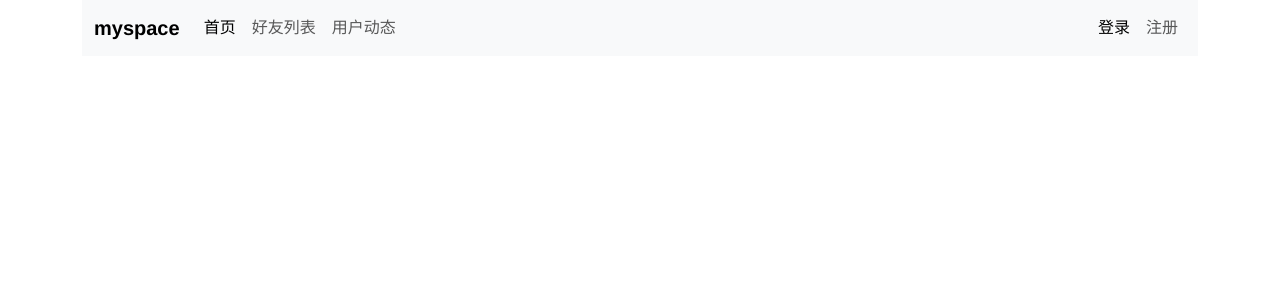
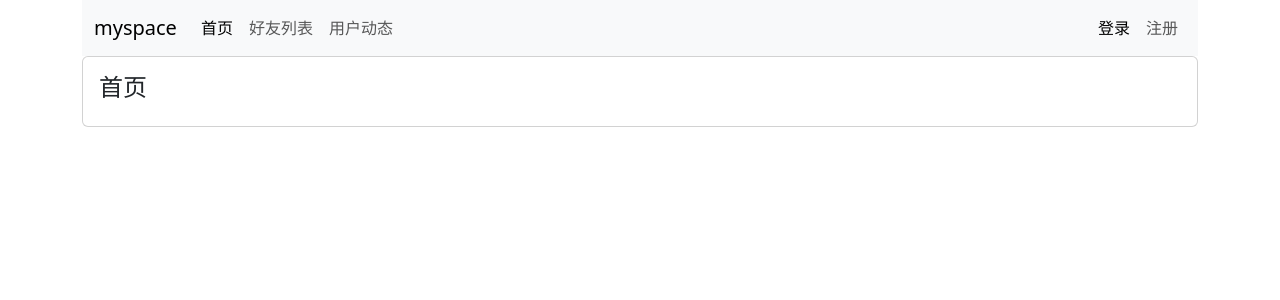
Before and after one commit to xiongxingqi/myspace, a Vue app: page / in a window 1280 px wide. Shown: the top 300 px of the page. Built offline with nearby package versions, Linux system fonts and the light colour scheme.

Commit message:
路由页面及basecontent页面完成搭建

```diff
--- a/src/App.vue
+++ b/src/App.vue
@@ -1,6 +1,9 @@
 <template>
-  <NavBar/>
-  <router-view/>
+    <NavBar/>
+    <div class="container">
+      <router-view/>
+    </div>
+
 </template>
 
 <script>
@@ -18,25 +21,7 @@ export default {
 </script>
 
 
-<style>
-#app {
-  font-family: Avenir, Helvetica, Arial, sans-serif;
-  -webkit-font-smoothing: antialiased;
-  -moz-osx-font-smoothing: grayscale;
-  text-align: center;
-  color: #2c3e50;
-}
+<style scoped>
 
-nav {
-  padding: 30px;
-}
 
-nav a {
-  font-weight: bold;
-  color: #2c3e50;
-}
-
-nav a.router-link-exact-active {
-  color: #42b983;
-}
 </style>
--- /dev/null
+++ b/src/components/BaseContent.vue
@@ -0,0 +1,15 @@
+<template >
+    <div class="card">
+        <div class="card-body">
+            <slot></slot>
+        </div>
+    </div>
+</template>
+<script>
+export default {
+    name: "BaseContent"
+}
+</script>
+<style scoped>
+
+</style>
--- a/src/main.js
+++ b/src/main.js
@@ -4,4 +4,3 @@ import router from './router'
 import store from './store'
 
 createApp(App).use(store).use(router).mount('#app')
-console.log("Hello World");
--- a/src/views/HomeView.vue
+++ b/src/views/HomeView.vue
@@ -1,15 +1,17 @@
 <template>
-  <div class="home">
-  </div>
+  <BaseContent>
+    <h4>首页</h4>
+  </BaseContent>
 </template>
 
 <script>
 // @ is an alias to /src
-
+import BaseContent from '@/components/BaseContent.vue';
 
 export default {
   name: 'HomeView',
   components: {
+      BaseContent
   }
 }
 </script>
```
Also changed, not shown: src/views/FriendsListView.vue (added, +19 -0 lines), src/views/LoginView.vue (added, +18 -0 lines), src/views/NotFoundView.vue (added, +18 -0 lines), src/views/RegisterView.vue (added, +18 -0 lines), src/views/UserDynamicsView.vue (added, +18 -0 lines).
